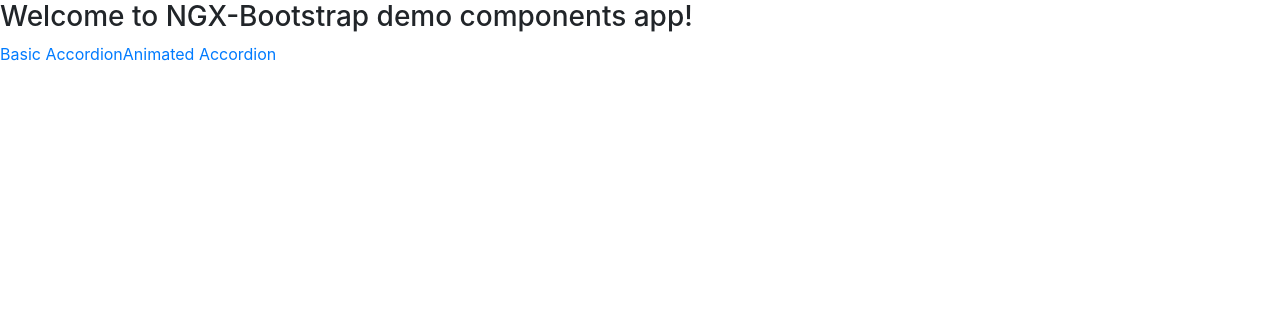
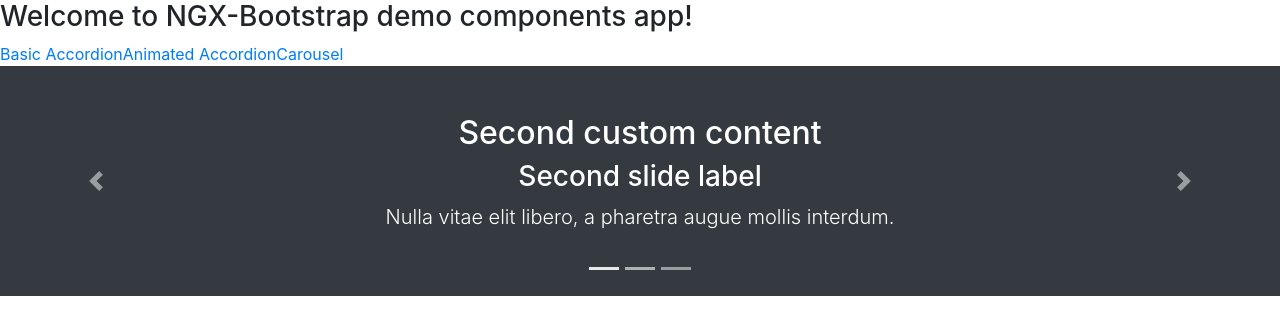
Before and after one commit to vineetasharma/NGX-BootStrap-Demo-App, an Angular app: page /carousel in a window 1280 px wide. Before the commit this address led to /. Shown: the top 334 px of the page. Built offline with nearby package versions, Linux system fonts and the light colour scheme.

Commit message:
Carousel added

```diff
--- a/src/app/app-routing.module.ts
+++ b/src/app/app-routing.module.ts
@@ -1,25 +1,31 @@
 import { NgModule } from '@angular/core';
 import { RouterModule, Routes } from '@angular/router';
 import {AccordionModule} from 'ngx-bootstrap/accordion';
+import { CarouselModule } from 'ngx-bootstrap/carousel';
 
 import { AccordionComponent } from './ngx-bootstrap-components-demo/accordion/accordion.component';
-import { AnimatedAccordionComponent} from './ngx-bootstrap-components-demo/animated-accordion/animated-accordion.component'
+import { AnimatedAccordionComponent} from './ngx-bootstrap-components-demo/animated-accordion/animated-accordion.component';
+import { CarouselComponent } from './ngx-bootstrap-components-demo/carousel/carousel.component'
 
 const routes: Routes =[
   {path: 'accordion', component: AccordionComponent},
-  {path: 'animated-accordion', component: AnimatedAccordionComponent}
+  {path: 'animated-accordion', component: AnimatedAccordionComponent},
+  {path: 'carousel', component: CarouselComponent}
 ];
 
 @NgModule({
   imports: [
     RouterModule.forRoot(routes),
-    AccordionModule.forRoot()],
+    AccordionModule.forRoot(),
+    CarouselModule.forRoot()
+  ],
   exports: [
     RouterModule
   ],
   declarations: [
     AccordionComponent,
-    AnimatedAccordionComponent
+    AnimatedAccordionComponent,
+    CarouselComponent
   ]
 })
 export class AppRoutingModule { }
--- a/src/app/app.component.html
+++ b/src/app/app.component.html
@@ -3,6 +3,7 @@
 <div>
   <a routerLink="accordion" routerLinkActive="Active">Basic Accordion</a>
   <a routerLink="animated-accordion" routerLinkActive="Active">Animated Accordion</a>
+  <a routerLink="carousel" routerLinkActive="Active">Carousel</a>
 </div>
 
 
--- /dev/null
+++ b/src/app/ngx-bootstrap-components-demo/carousel/carousel.component.html
@@ -0,0 +1,29 @@
+<carousel>
+    <slide>
+      <div class="text-center py-5 bg-dark text-white">
+        <h2>First custom content</h2>
+        <div class="lead">
+          <h3>First slide label</h3>
+          <p>Nulla vitae elit libero, a pharetra augue mollis interdum.</p>
+        </div>
+      </div>
+    </slide>
+    <slide>
+      <div class="text-center py-5 bg-dark text-white">
+        <h2>Second custom content</h2>
+        <div class="lead">
+          <h3>Second slide label</h3>
+          <p>Nulla vitae elit libero, a pharetra augue mollis interdum.</p>
+        </div>
+      </div>
+    </slide>
+    <slide>
+      <div class="text-center py-5 bg-dark text-white">
+        <h2>Third custom content</h2>
+        <div class="lead">
+          <h3>Third slide label</h3>
+          <p>Nulla vitae elit libero, a pharetra augue mollis interdum. </p>
+        </div>
+      </div>
+    </slide>
+</carousel>
--- /dev/null
+++ b/src/app/ngx-bootstrap-components-demo/carousel/carousel.component.ts
@@ -0,0 +1,15 @@
+import { Component, OnInit } from '@angular/core';
+
+@Component({
+  selector: 'app-carousel',
+  templateUrl: './carousel.component.html',
+  styleUrls: ['./carousel.component.css']
+})
+export class CarouselComponent implements OnInit {
+
+  constructor() { }
+
+  ngOnInit(): void {
+  }
+
+}
```
Also changed, not shown: src/app/ngx-bootstrap-components-demo/carousel/carousel.component.css (added), 1 other file (tests, documents, lock files or other folders).
